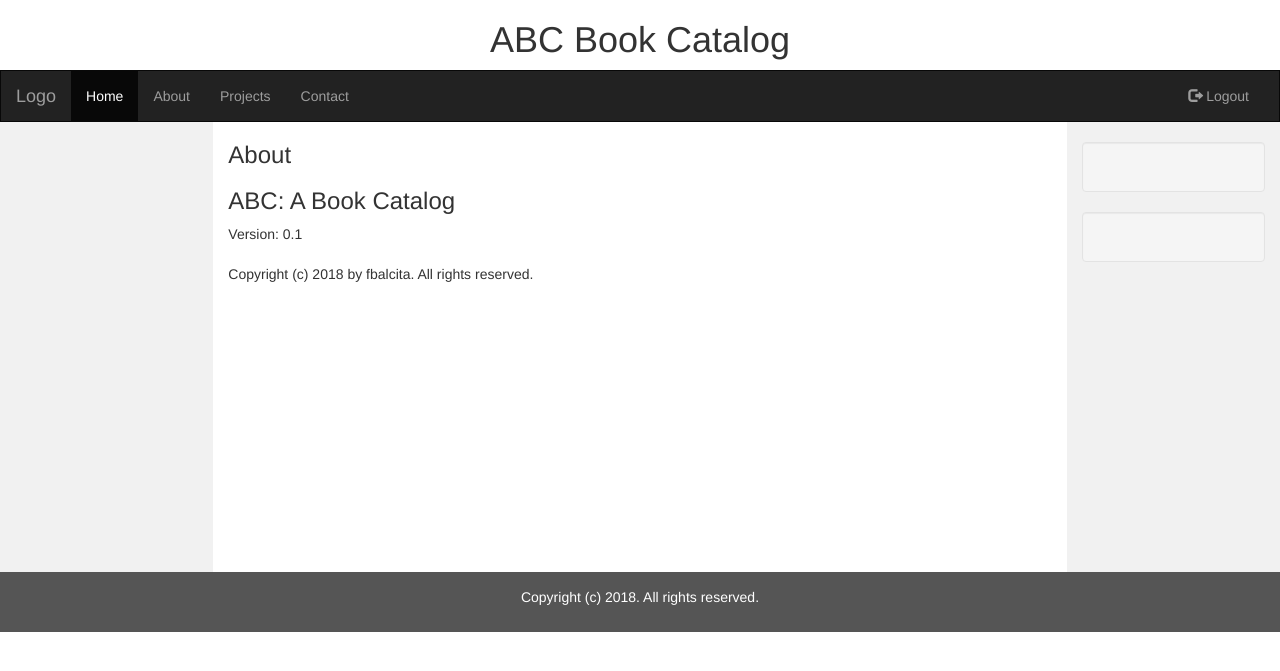
After one commit to ferd1eb/ABC, a Flask app: page /about in a window 1280 px wide. The commit adds this page. Shown: the top 671 px of the page. Run offline with Flask 2, Linux system fonts and the light colour scheme; some libraries are stand-ins or nearby versions.

Commit message:
Added about page.

```diff
--- a/application.py
+++ b/application.py
@@ -287,3 +287,7 @@ def api(isbn):
 @app.route("/contact")
 def contact():
     return render_template("contact.html")
+
+@app.route("/about")
+def about():
+    return render_template("about.html")
--- /dev/null
+++ b/templates/about.html
@@ -0,0 +1,17 @@
+{% extends "layout.html" %}
+
+{% block title %}
+    ABC Book Catalog
+{% endblock %}
+
+{% block login %}
+<a href="/logout"><span class="glyphicon glyphicon-log-out"></span> Logout</a>
+{% endblock %}
+
+{% block body %}
+<h3>About</h3>
+<h3>ABC: A Book Catalog</h3>
+Version: 0.1<br>
+<h3></h3>
+Copyright (c) 2018 by fbalcita. All rights reserved.
+{% endblock %}
--- a/templates/layout.html
+++ b/templates/layout.html
@@ -59,7 +59,7 @@
     <div class="collapse navbar-collapse" id="myNavbar">
       <ul class="nav navbar-nav">
         <li class="active"><a href="/">Home</a></li>
-        <li><a href="#">About</a></li>
+        <li><a href="/about">About</a></li>
         <li><a href="#">Projects</a></li>
         <li><a href="/contact">Contact</a></li>
       </ul>
```
